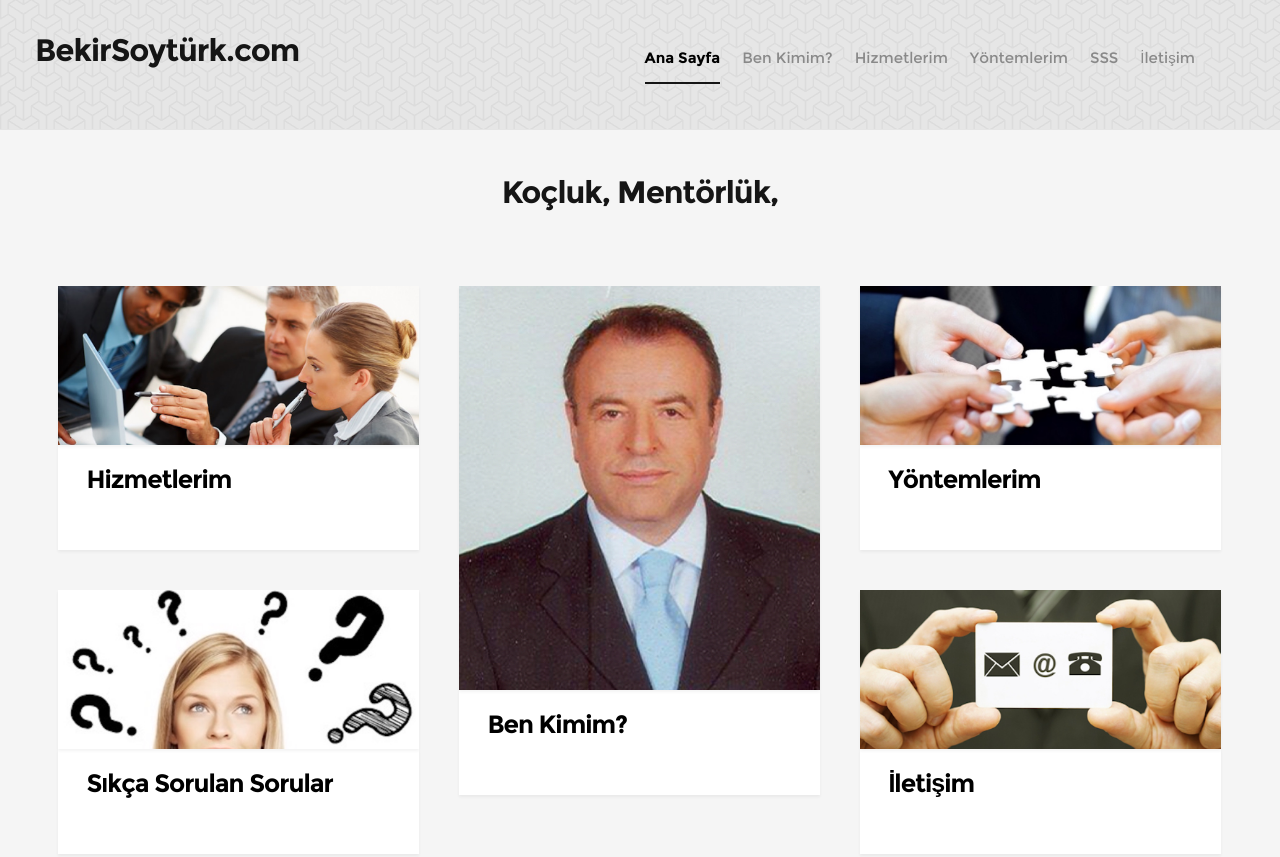
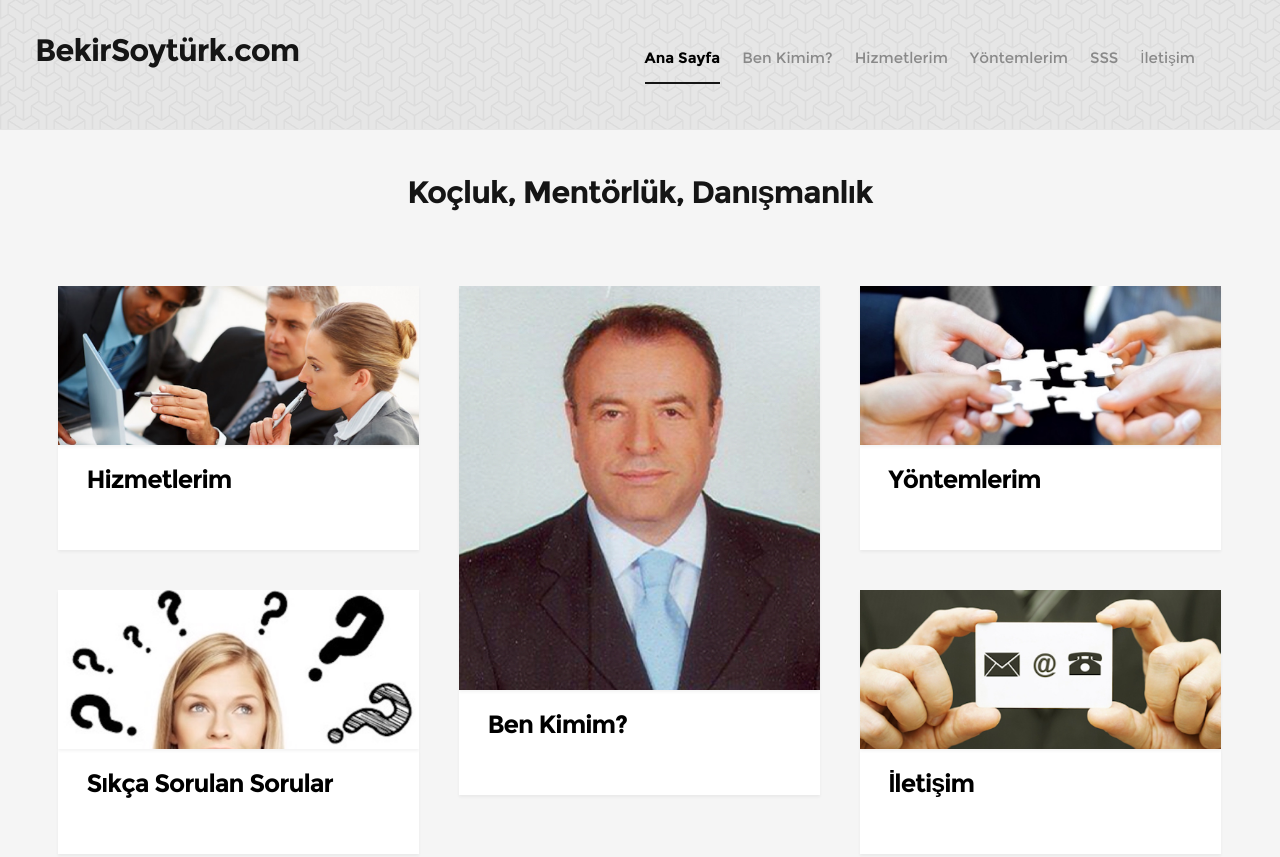
Before and after one commit to bekirsite/bekirsoyturk.github.io, a plain HTML site: page index.html in a window 1280 px wide. Shown: the top 857 px of the page. Drawn offline with Linux system fonts and the light colour scheme; some packages are replaced by stand-ins of ours; a script that the page names is missing.

Commit message:
Update index.html

```diff
--- a/index.html
+++ b/index.html
@@ -81,7 +81,7 @@
    <section id="page-header">
       <div class="row current-cat">
          <div class="col-full">
-		 <h1>Koçluk, Mentörlük, </h1><!--Danışmanlık</h1>-->
+		 <h1>Koçluk, Mentörlük, Danışmanlık</h1>
          </div>
       </div>
    </section>
```
